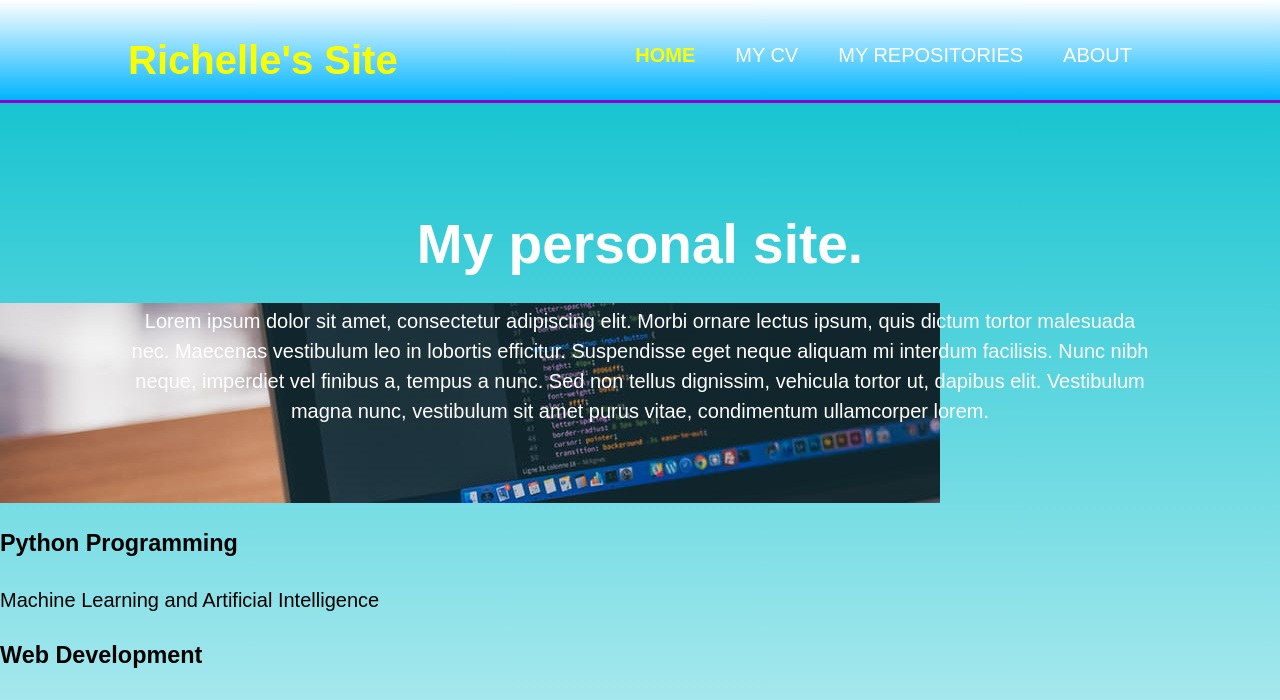
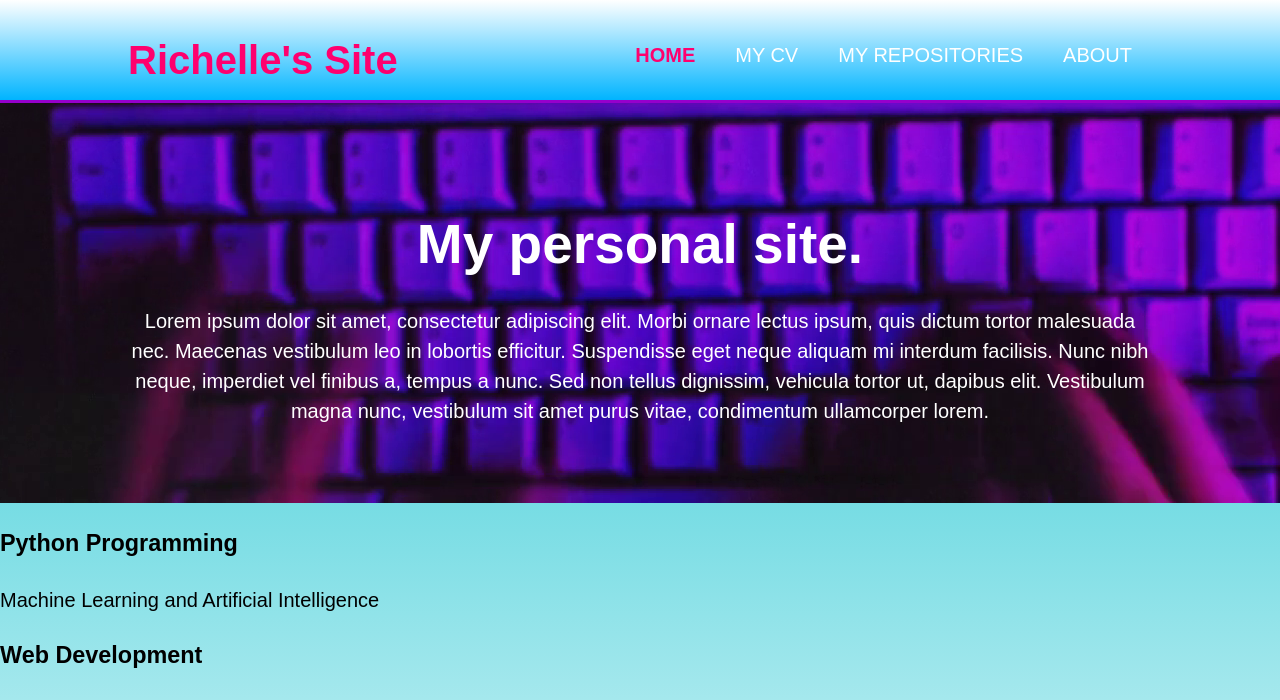
Before and after one commit to RichelleT/DjangoProjects, a Django app: page / in a window 1280 px wide. Shown: the top 700 px of the page. Run offline with Django 3.2, Linux system fonts and the light colour scheme.

Commit message:
updated main.css

```diff
--- a/Project_One/Alpha/static/Alpha/main.css
+++ b/Project_One/Alpha/static/Alpha/main.css
@@ -23,6 +23,11 @@ header {
 	padding-top: 30px;
 	min-height: 70px;
 	border-bottom: rgb(150,0,204) 3px solid;
+}
+
+ul {
+	margin:0;
+	padding:0;
 }
 
 header a {
@@ -58,7 +63,7 @@ header nav {
 }
 
 header .highlight, header .current a {
-	color: rgb(250, 255, 0);
+	color: rgb(255, 0, 110);
 	font-weight:bold;
 }
 
@@ -72,7 +77,7 @@ Showcase
 */
 #showcase {
 	min-height: 400px;
-	background: url('/static/img/tHome.jpeg') no-repeat 0 200px;
+	background: url('/static/img/twoHome.png') -200px -350px no-repeat fixed;
 	text-align: center;
 	color: #ffffff;
 }
```
Also changed, not shown: Project_One/Alpha/templates/Alpha/dummyCode.html (+13 -0 lines).
